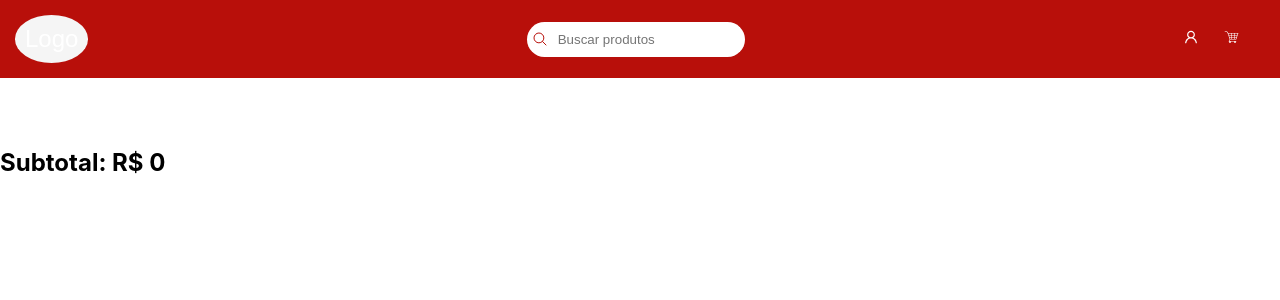
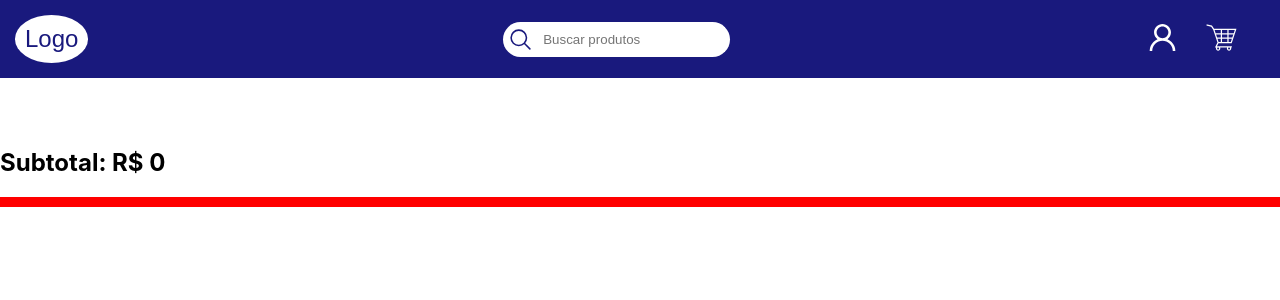
Before and after one commit to CaioMonsorez/ecommerce_IBMR, a React (Create React App) app in the folder front-end/: page /cart in a window 1280 px wide. Shown: the top 300 px of the page. Built offline with nearby package versions, Linux system fonts and the light colour scheme.

Commit message:
last changes

```diff
--- a/front-end/src/components/Header/Header.jsx
+++ b/front-end/src/components/Header/Header.jsx
@@ -8,7 +8,7 @@
 const HeaderArea = styled.header`
   display: flex;
   align-items: center;
-  background-color: #B80F0A;
+  background-color: #19197d;
   padding: 15px;
   margin-bottom: 70px;
   gap: 50px;
@@ -16,12 +16,13 @@
 
   a {
     text-decoration: none;
-    color: white;
+    color: #19197d;
     transition: color 0.3s ease-in-out;
 
     &:hover {
-      color: #ffffff80;
+      color: grey;
       text-decoration: underline;
+      transition: all 0.5s;
     }
   }
 `;
@@ -41,23 +42,35 @@
 font-family: Arial, sans-serif;
 font-size: 24px;
 padding: 10px;
-background-color: #f5f5f5;
+background-color: white;
 border-radius: 50%;
 display: inline-block;
 `;
 
 const CartIcon = styled(GiShoppingCart)`
   margin-right: 5px;
+  font-size: 35px;
+  color: white;
+  &:hover {
+    color: grey;
+    transition: all 0.5s;
+  }
 `;
 
 const UserIcon = styled(AiOutlineUser)`
   margin-right: 5px;
+  font-size: 35px;
+  color: white;
+  &:hover {
+    color: grey;
+    transition: all 0.5s;
+  }
 `;
 
 const SearchBar = styled.div`
   display: flex;
   align-items: center;
-  background-color: #fff;
+  background-color: white;
   border-radius: 20px;
   padding: 5px;
 `;
@@ -69,8 +82,9 @@
 `;
 
 const SearchIcon = styled(IoSearchOutline)`
-  color: #B80F0A;
+  color: #19197d;
   margin-right: 5px;
+  font-size: 25px;
 `;
 
 export const Cabecalho = () => {
--- a/front-end/src/css/style.js
+++ b/front-end/src/css/style.js
@@ -2,27 +2,31 @@
 
 export const ProductsArea =styled.div`
 
+    background-color: red;
     display: flex;
     gap:50px;
+    padding: 0px 20px 10px 20px;
     flex-wrap:wrap;
-    justify-content: center;
-    align-items: center;
+    justify-content: space-around;
 
     div {
         height:320px;
-        width:220px;
+        width:240px;
         display: flex;
         justify-content: space-between;
         flex-direction: column;
         align-items: center;
         padding:20px;
-        border: 1px solid gray;
+        border: 3px solid rgb(25, 25, 125);
+        border-radius: 30px;
+        background-color: white;
     }
+
     button{
-        font-size:30px;
+        font-size:35px;
         background:transparent;
         border:none;
-        color: #B80F0A;
+        color: #19197d;
         transition: all 0.5s;
         cursor: pointer;
     }
@@ -30,5 +34,4 @@
     button:hover {
         color: #00cc00;
     }
-
     `;
--- a/front-end/src/pages/Store.jsx
+++ b/front-end/src/pages/Store.jsx
@@ -3,7 +3,6 @@
 import { getItem, setItem } from '../services/LocalStorageFuncs';
 import { ProductsArea } from '../css/style';
 import { Cabecalho} from '../components/Header/Header';
-
 
 export const Store = () => {
 
```
Also changed, not shown: front-end/.eslintrc.js (deleted).
